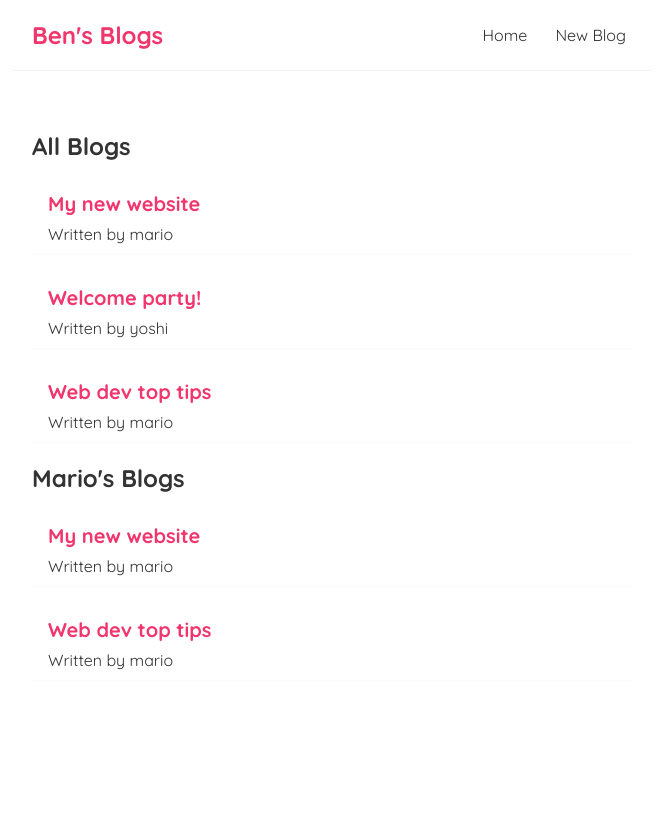
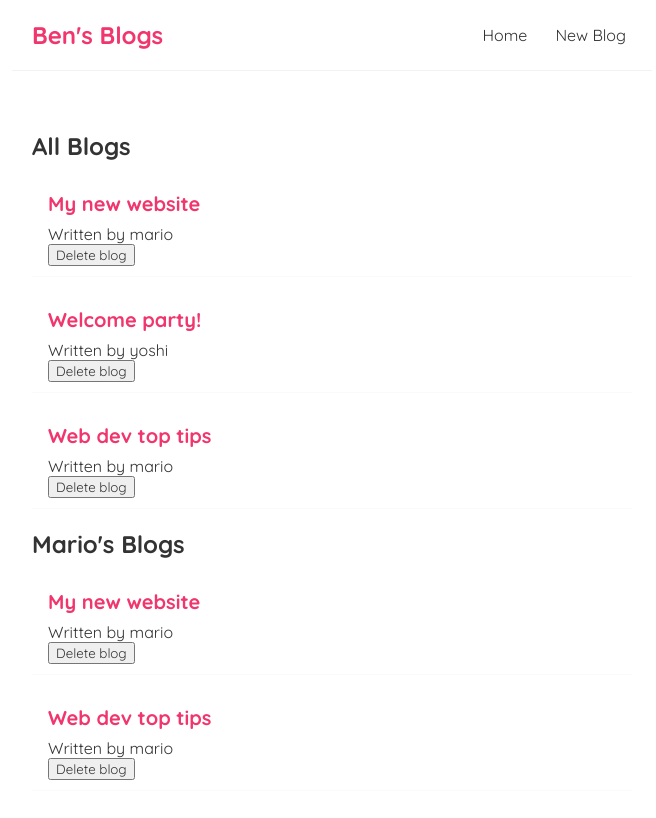
Before and after one commit to Ben8120/react-site, a React (Create React App) app: page / in a window 1280 px wide. Shown: the top 818 px of the page, without its empty margins (308-964 px from the left). Built offline with nearby package versions, Linux system fonts and the light colour scheme.

Commit message:
functions as props

```diff
--- a/src/components/BlogList.js
+++ b/src/components/BlogList.js
@@ -1,4 +1,4 @@
-const BlogList = ({blogs, title}) => {
+const BlogList = ({blogs, title, handleDelete}) => {
     // const blogs  = props.blogs;
     // const title =  props.title;
 
@@ -9,6 +9,7 @@
                 <div  className="blog-preview" key={blog.id}>
                     <h2>{blog.title}</h2>
                     <p>Written by {blog.author}</p>
+                    <button onClick={() => handleDelete(blog.id)}>Delete blog</button>
                 </div>
             ))}
         </div>
--- a/src/screens/Home.js
+++ b/src/screens/Home.js
@@ -9,9 +9,14 @@
       { title: 'Web dev top tips', body: 'lorem ipsum...', author: 'mario', id: 3 }
     ]);
 
+    const handleDelete = (id) => {
+      const newBlogs = blogs.filter(blog => blog.id !== id);
+      setBlogs(newBlogs);
+    }
+
     return (
         <div className="home">
-            <BlogList blogs={blogs} title="All Blogs" />
+            <BlogList blogs={blogs} title="All Blogs" handleDelete={handleDelete} />
             <BlogList blogs={blogs.filter((blog) => blog.author === 'mario')} title="Mario's Blogs" />
         </div>
      );
```
